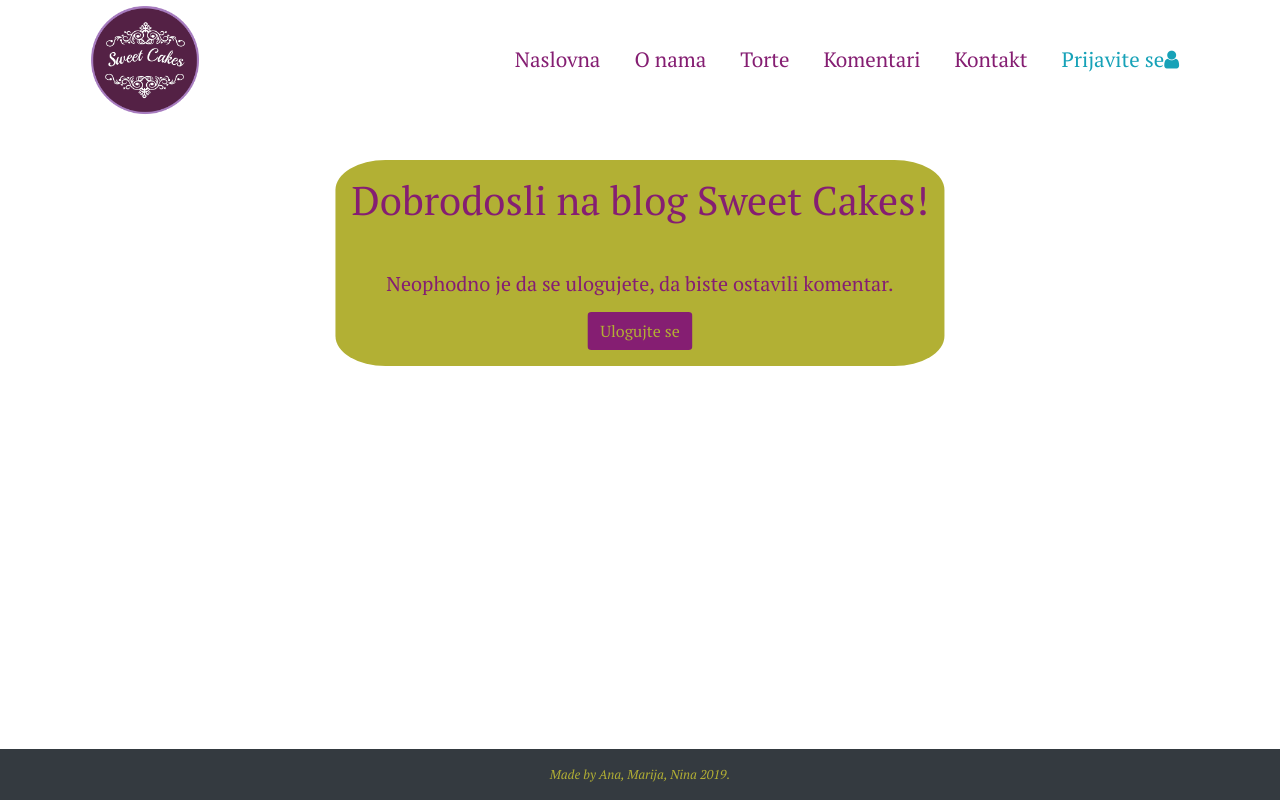
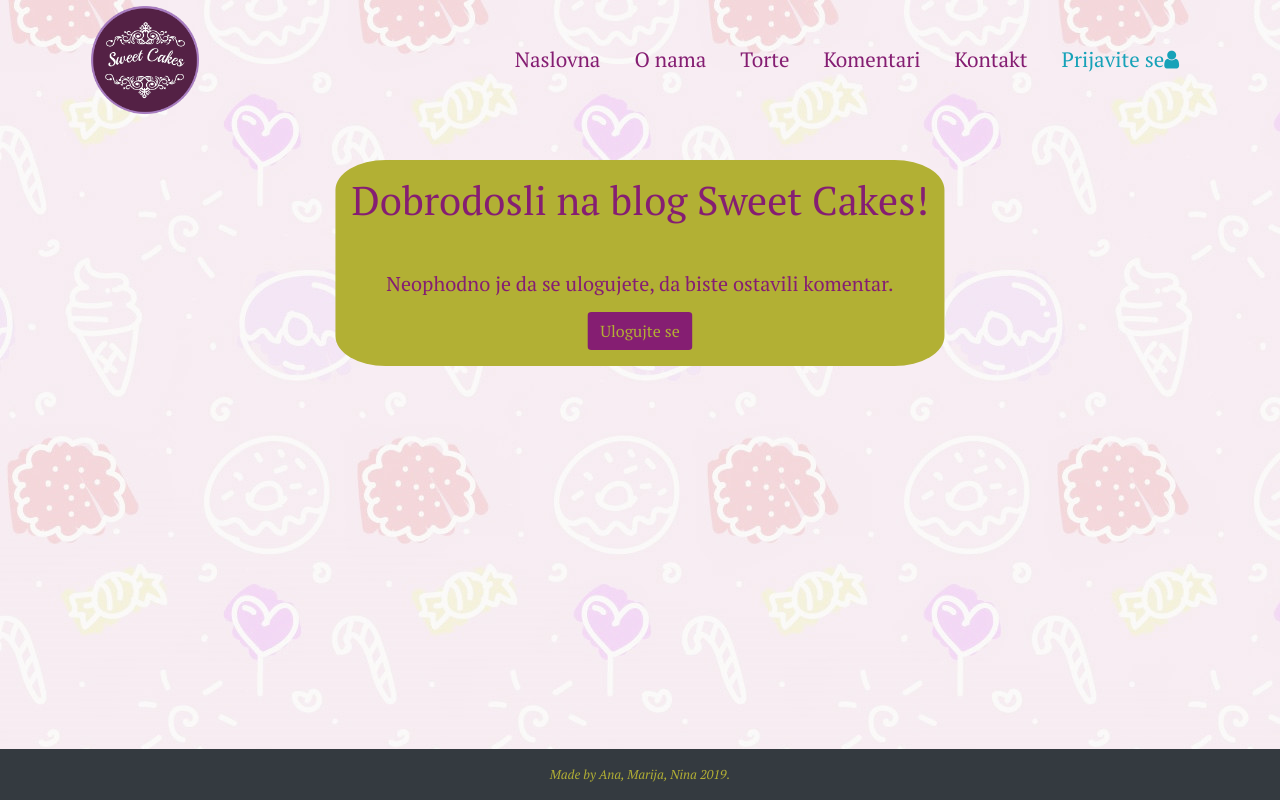
Before and after one commit to anin18/anin18.github.io, a PHP site: page /zavrsniProjekat/comments.php in a window 1280 px wide. Run offline with PHP 8.4, Linux system fonts and the light colour scheme.

Commit message:
Add files via upload

```diff
--- a/comments.php
+++ b/comments.php
@@ -3,7 +3,7 @@ require 'header.php';
 ?>
 
 <!--MAIN STARTS HERE-->
-<main class="main-comments">
+<main class="main-comments" style="background-image: url('images/assets/pink1.jpg');">
 
     <!-- MAIN-COMMENTS-INFO STARTS HERE-->
     <?php
```
